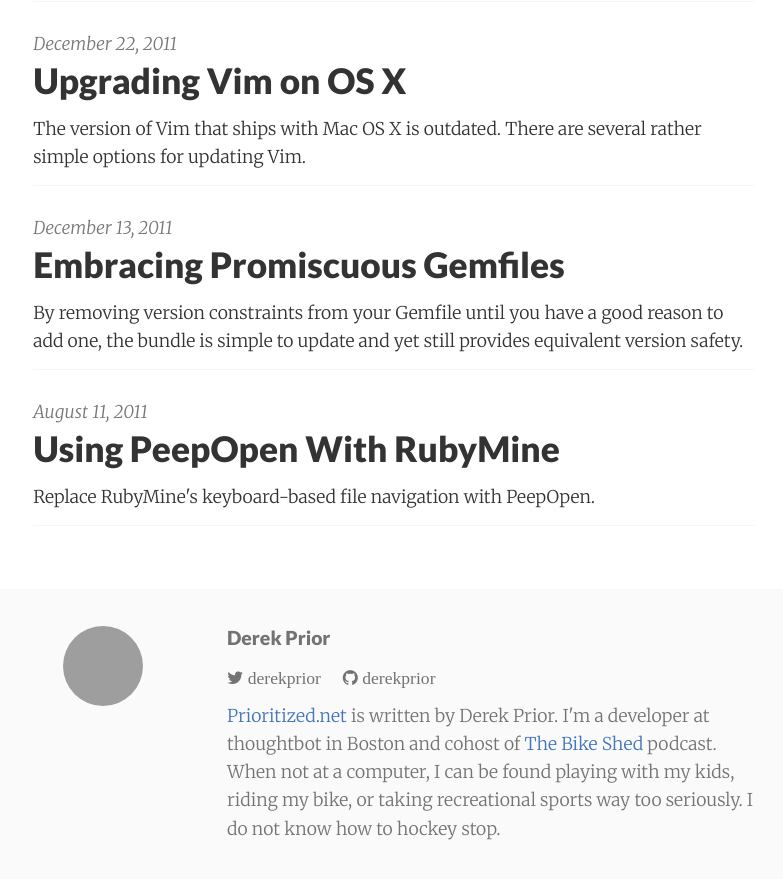
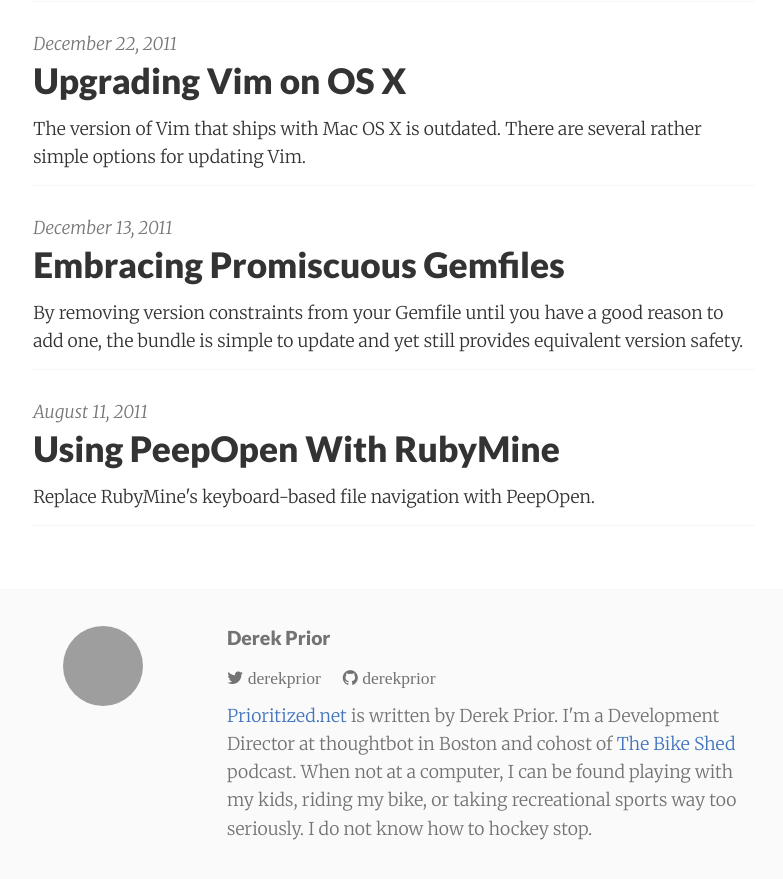
Before and after one commit to derekprior/derekprior.github.io, a Jekyll site: the page built from index.html, in a window 1280 px wide and 900 px high, scrolled down 4201 px, cut to the strip 0-879 px from the top of the window. Shown: the whole strip, without its empty margins (246-1029 px from the left). Built offline with Jekyll 4.4.1, drawn with Linux system fonts in a browser that asks for light colours; nearby versions of some CDN libraries; grey boxes are pictures that could not be loaded.

Commit message:
Update my title in Bio

```diff
--- a/_includes/footer.html
+++ b/_includes/footer.html
@@ -25,10 +25,11 @@
       </div>
 
       <p><a href="/">Prioritized.net</a> is written by Derek Prior. I'm a
-      developer at thoughtbot in Boston and cohost of <a href="http://bikeshed.fm">
-      The Bike Shed</a> podcast. When not at a computer, I can be found playing
-      with my kids, riding my bike, or taking recreational sports way too
-      seriously. I do not know how to hockey stop.</p>
+      Development Director at thoughtbot in Boston and cohost of <a
+      href="http://bikeshed.fm"> The Bike Shed</a> podcast. When not at a
+      computer, I can be found playing with my kids, riding my bike, or taking
+      recreational sports way too seriously. I do not know how to hockey
+      stop.</p>
     </div>
   </div>
 </footer>
```
